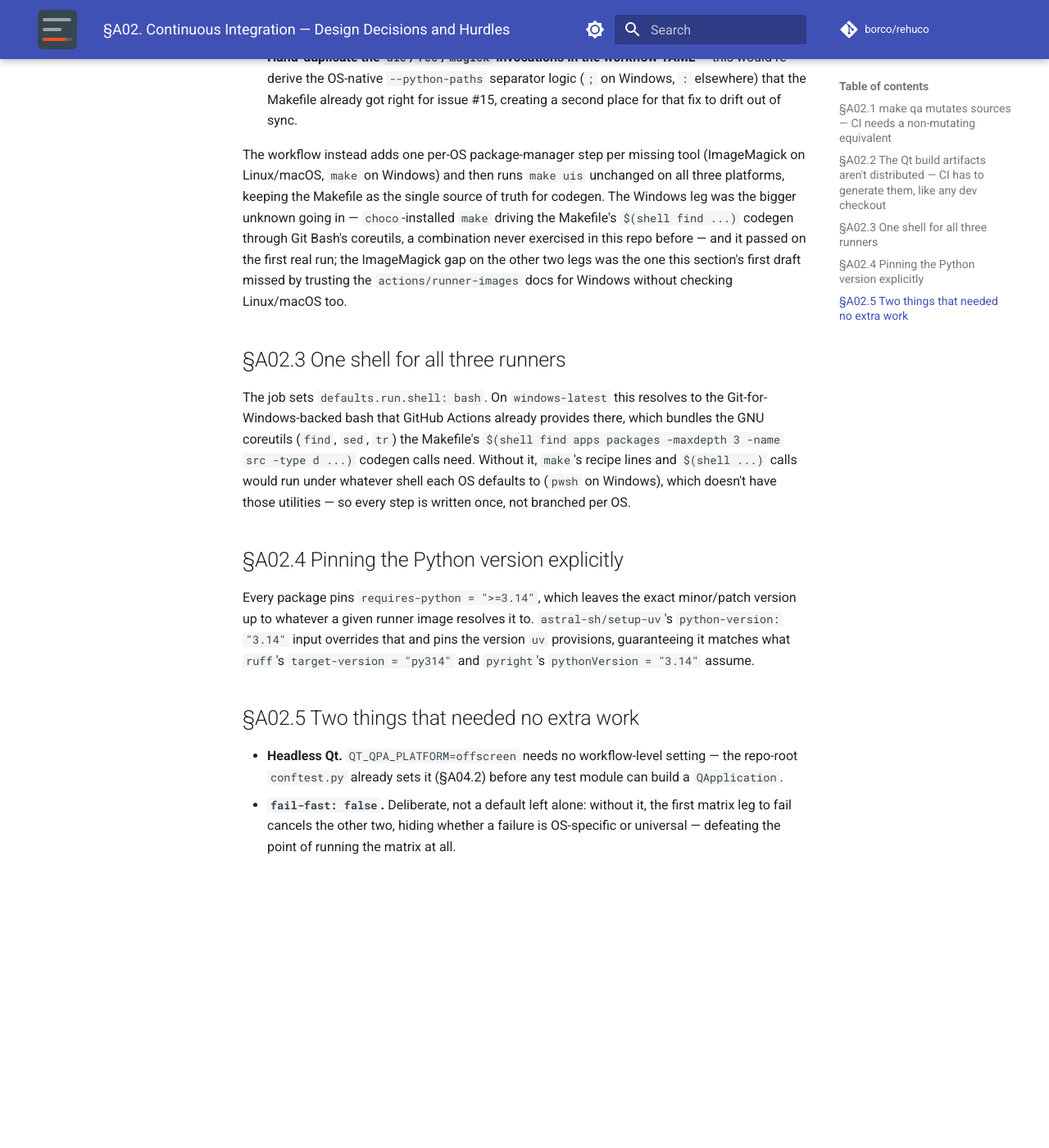
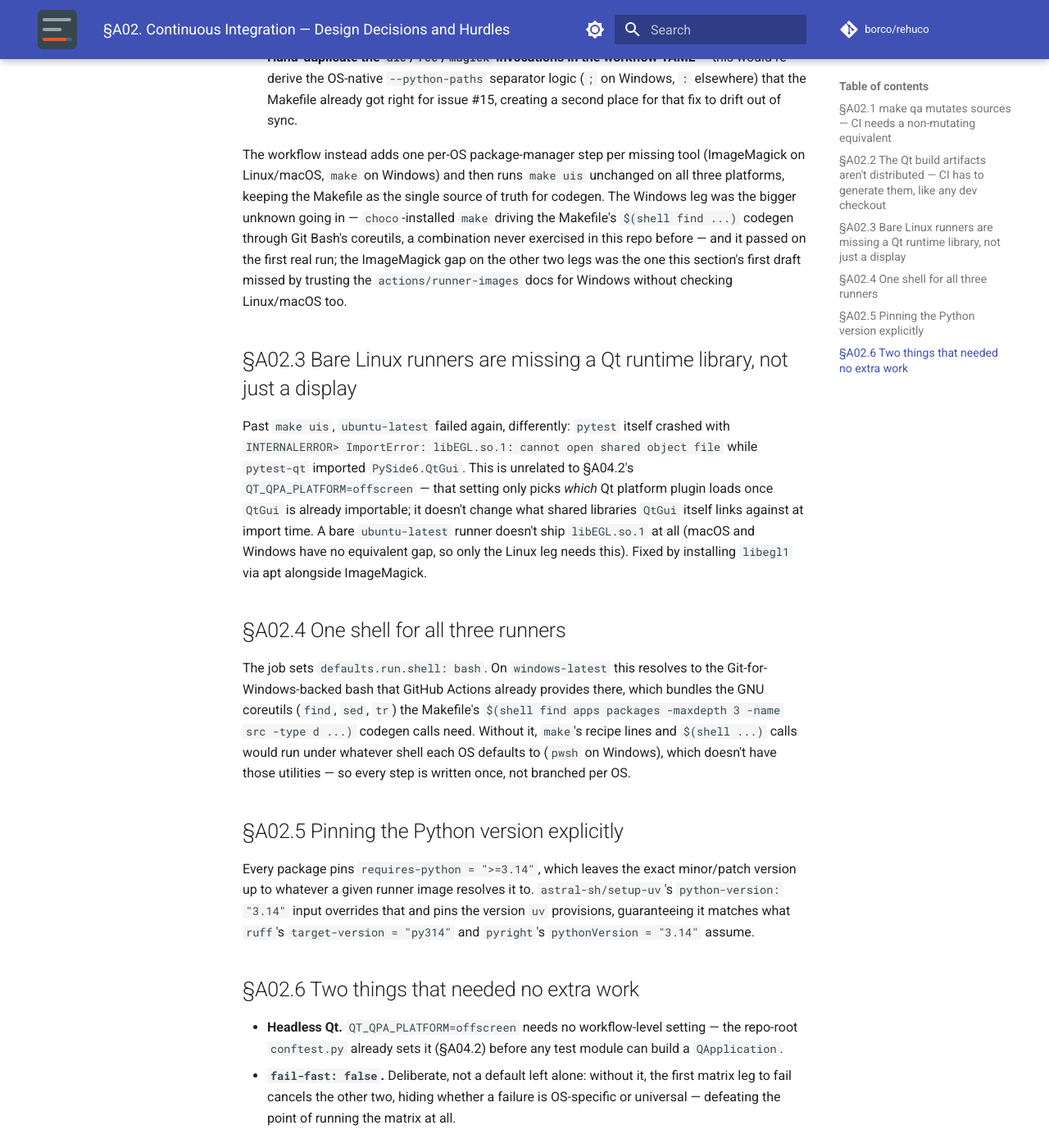
Before and after one commit to borco/rehuco, an MkDocs documentation site: the page built from docs/specs/appendices/continuous-integration.md, in a window 1280 px wide and 1400 px high, scrolled down 1286 px. Shown: the whole window at 82% size. Built offline with MkDocs 1.6.1 and Material for MkDocs 9.7.7, drawn with Linux system fonts in a browser that asks for light colours; comment, search, counter and statistics services are not loaded; before the commit the page ends 2355 px from its top, so only the background shows below that.

Commit message:
refs #14: fix: install libegl1 for PySide6 on Ubuntu
pytest crashed with INTERNALERROR> ImportError: libEGL.so.1 while pytest-qt
imported PySide6.QtGui -- unrelated to QT_QPA_PLATFORM=offscreen, which only
selects the platform plugin once QtGui is already importable. A bare
ubuntu-latest runner doesn't ship libEGL.so.1 at all; macOS/Windows have no
equivalent gap.

```diff
--- a/docs/specs/appendices/continuous-integration.md
+++ b/docs/specs/appendices/continuous-integration.md
@@ -51,7 +51,17 @@
 real run; the ImageMagick gap on the other two legs was the one this section's first draft missed
 by trusting the `actions/runner-images` docs for Windows without checking Linux/macOS too.
 
-## §A02.3 One shell for all three runners
+## §A02.3 Bare Linux runners are missing a Qt runtime library, not just a display
+
+Past `make uis`, `ubuntu-latest` failed again, differently: `pytest` itself crashed with
+`INTERNALERROR> ImportError: libEGL.so.1: cannot open shared object file` while `pytest-qt`
+imported `PySide6.QtGui`. This is unrelated to §A04.2's `QT_QPA_PLATFORM=offscreen` — that setting
+only picks *which* Qt platform plugin loads once `QtGui` is already importable; it doesn't change
+what shared libraries `QtGui` itself links against at import time. A bare `ubuntu-latest` runner
+doesn't ship `libEGL.so.1` at all (macOS and Windows have no equivalent gap, so only the Linux leg
+needs this). Fixed by installing `libegl1` via apt alongside ImageMagick.
+
+## §A02.4 One shell for all three runners
 
 The job sets `defaults.run.shell: bash`. On `windows-latest` this resolves to the
 Git-for-Windows-backed bash that GitHub Actions already provides there, which bundles the GNU
@@ -60,14 +70,14 @@
 run under whatever shell each OS defaults to (`pwsh` on Windows), which doesn't have those
 utilities — so every step is written once, not branched per OS.
 
-## §A02.4 Pinning the Python version explicitly
+## §A02.5 Pinning the Python version explicitly
 
 Every package pins `requires-python = ">=3.14"`, which leaves the exact minor/patch version up to
 whatever a given runner image resolves it to. `astral-sh/setup-uv`'s `python-version: "3.14"` input
 overrides that and pins the version `uv` provisions, guaranteeing it matches what `ruff`'s
 `target-version = "py314"` and `pyright`'s `pythonVersion = "3.14"` assume.
 
-## §A02.5 Two things that needed no extra work
+## §A02.6 Two things that needed no extra work
 
 - **Headless Qt.** `QT_QPA_PLATFORM=offscreen` needs no workflow-level setting — the repo-root
   `conftest.py` already sets it (§A04.2) before any test module can build a `QApplication`.
```
Also changed, not shown: 1 other file.
